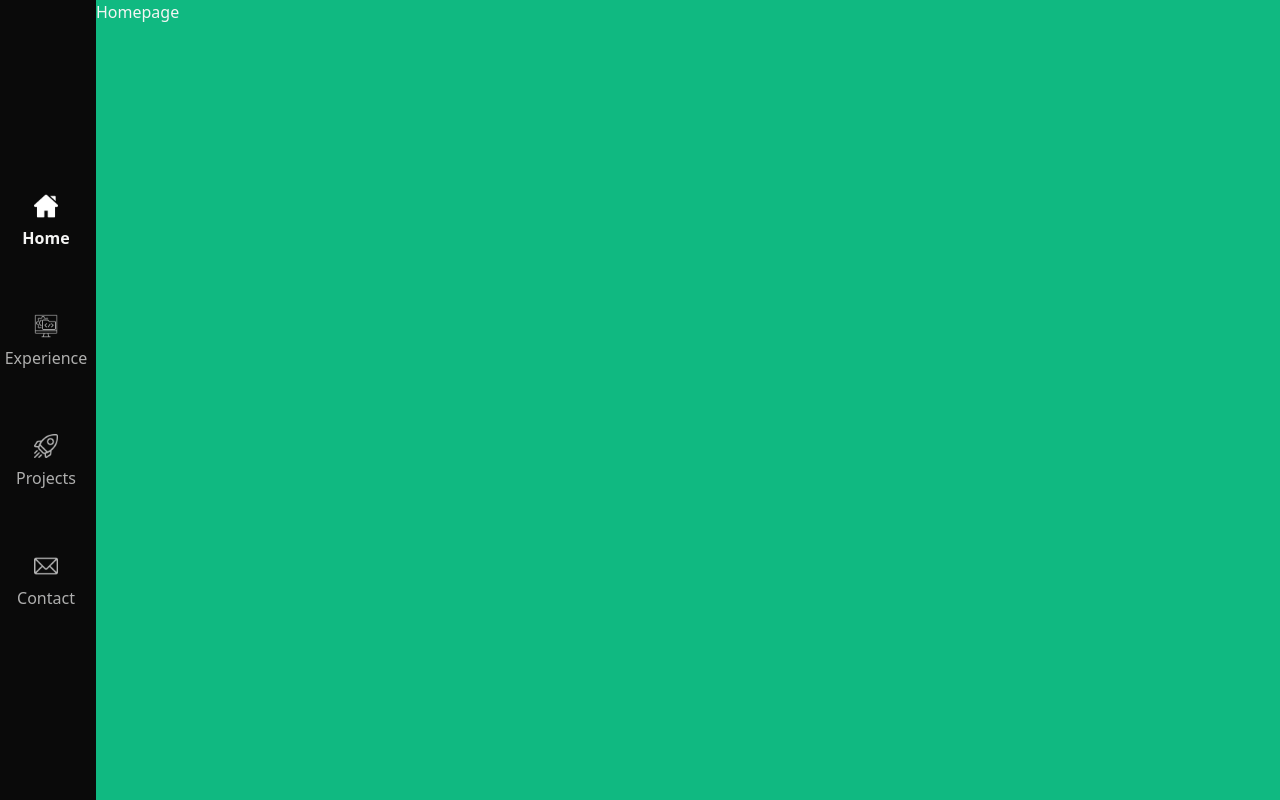
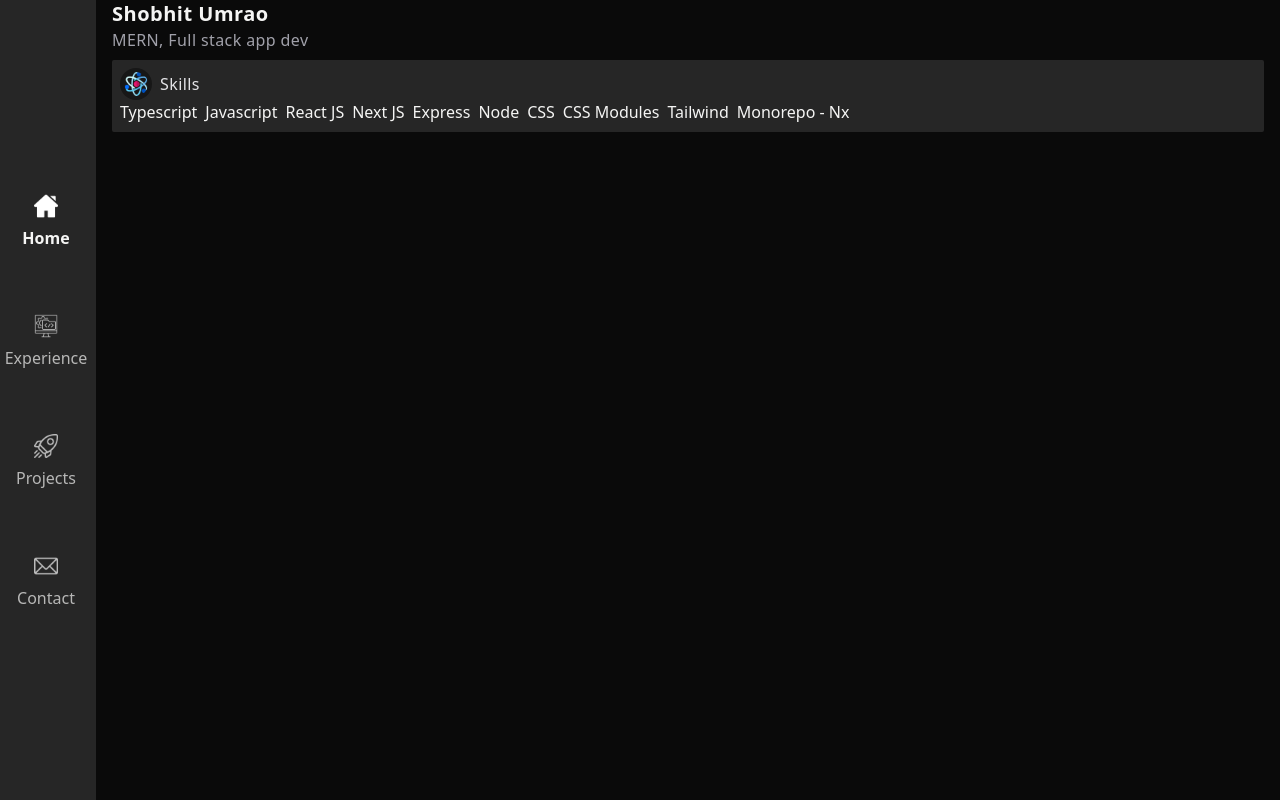
Before and after one commit to orpic/main-website, a React (Vite) app: page / in a window 1280 px wide. Built offline with nearby package versions, Linux system fonts and the light colour scheme.

Commit message:
Auto-commit, message:- code safe keep
  M  src/App.tsx
  A  src/assets/images/files/skillsAtom.png
  M  src/assets/images/images.ts
  M  src/pages/Homepage.tsx

```diff
--- a/src/App.tsx
+++ b/src/App.tsx
@@ -68,8 +68,8 @@ function App() {
         pauseOnFocusLoss={false}
       />
       <AppPlacement>
-        <div className="h-full w-full flex flex-col ">
-          <div className="h-14 w-full bg-neutral-950 text-zinc-100 text-xl flex items-center pl-2 font-semibold sm:h-24 sm:hidden">
+        <div className="h-full w-full flex flex-col bg-neutral-950">
+          <div className="h-14 w-full bg-neutral-950 text-zinc-100 text-xl flex items-center pl-2  sm:hidden mb-2">
             {navigationTabItemList.map(
               (eachItem) =>
                 `${location.pathname === eachItem.route ? eachItem.name : ""}`
@@ -95,7 +95,7 @@ function App() {
                 </Suspense>
               </div>
             </div>
-            <div className="h-20 pt-3 pb-2 bg-neutral-950 flex justify-between items-center sm:flex-col sm:pl-2 sm:pr-3 sm:justify-center sm:gap-16 sm:w-24 sm:h-auto ">
+            <div className="h-20 pt-3 pb-2 bg-neutral-800 flex justify-between items-center sm:flex-col sm:pl-2 sm:pr-3 sm:justify-center sm:gap-16 sm:w-24 sm:h-auto ">
               {navigationTabItemList.map((eachItem) => (
                 <div
                   key={eachItem.name}
--- a/src/assets/images/images.ts
+++ b/src/assets/images/images.ts
@@ -12,6 +12,7 @@ import projectInActive from "./files/projectInActive.png";
 import contactActive from "./files/contactActive.png";
 import contactInActive from "./files/contactInActive.png";
 //
+import skillsAtom from "./files/skillsAtom.png";
 
 export default {
   loading,
@@ -28,4 +29,6 @@ export default {
   contactActive,
   contactInActive,
   //
+  skillsAtom,
+  //
 };
--- a/src/pages/Homepage.tsx
+++ b/src/pages/Homepage.tsx
@@ -1,5 +1,45 @@
+import { images } from "../assets/images";
+
+const skillsListAtomTop = [
+  "Typescript",
+  "Javascript",
+  "React JS",
+  "Next JS",
+  "Express",
+  "Node",
+  "CSS",
+  "CSS Modules",
+  "Tailwind",
+  "Monorepo - Nx",
+];
+
 const Homepage = () => {
-  return <div className="w-full h-full bg-emerald-500">Homepage</div>;
+  return (
+    <div className="w-full h-full  flex flex-col">
+      <div className="hidden sm:h-14 sm:bg-neutral-900 sm:text-zinc-100"></div>
+      <h1 className="pl-4 text-xl font-semibold tracking-wide">
+        Shobhit Umrao
+      </h1>
+      <h2 className="text-zinc-400 pl-4 tracking-wide">
+        MERN, Full stack app dev
+      </h2>
+      <div className="p-2 bg-neutral-800 my-2 mx-4 rounded-sm">
+        <div className="flex items-center gap-2">
+          <img
+            className="h-8 bg-neutral-900 rounded-full p-1"
+            src={images.skillsAtom}
+            alt=""
+          />
+          <h3 className="text-zinc-200 tracking-wide">Skills</h3>
+        </div>
+        <div className="flex flex-wrap gap-2 ">
+          {skillsListAtomTop.map((eachSkill) => (
+            <p key={eachSkill}>{eachSkill}</p>
+          ))}
+        </div>
+      </div>
+    </div>
+  );
 };
 
 export default Homepage;
```
Also changed, not shown: src/assets/images/files/skillsAtom.png (added).
